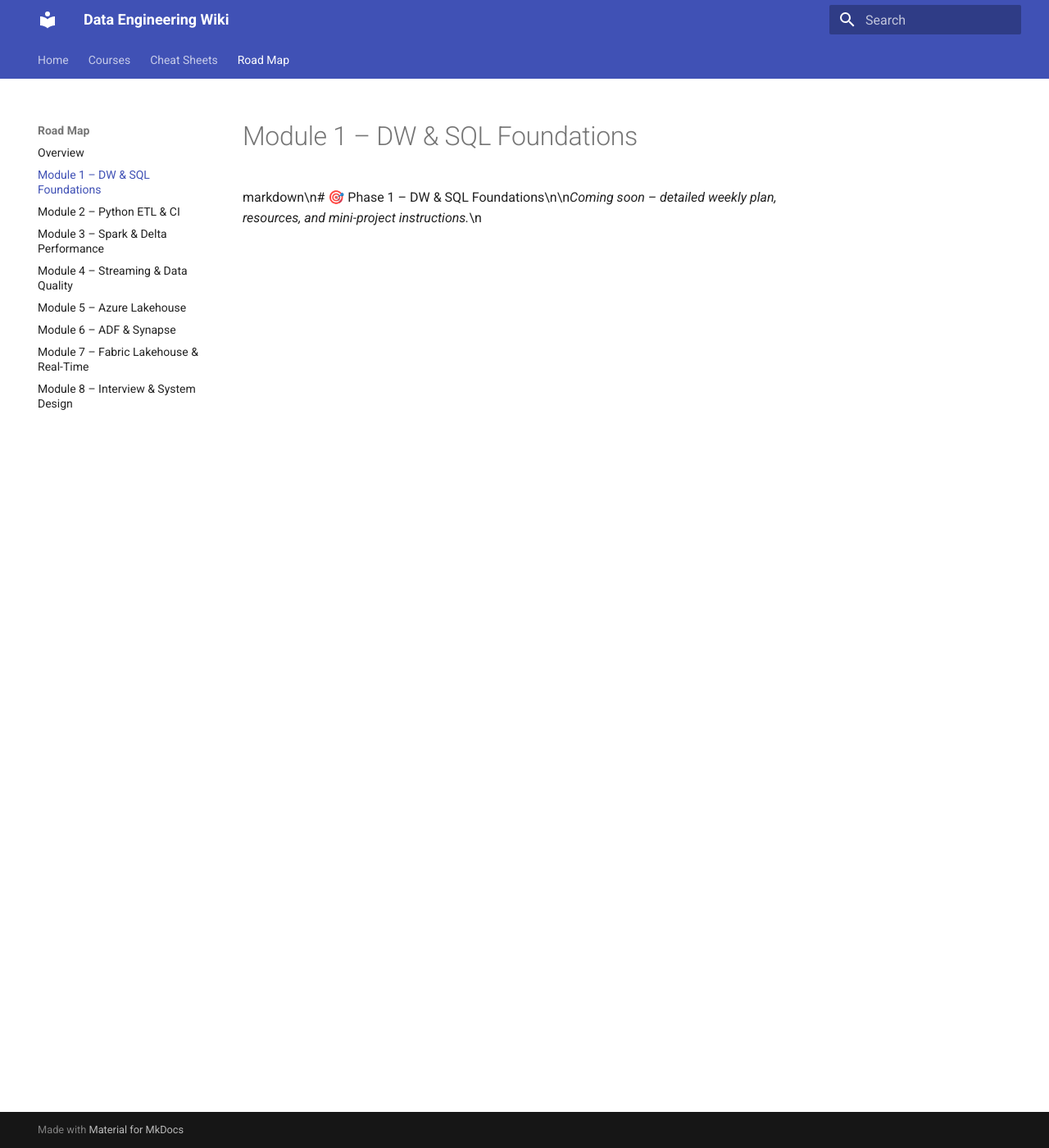
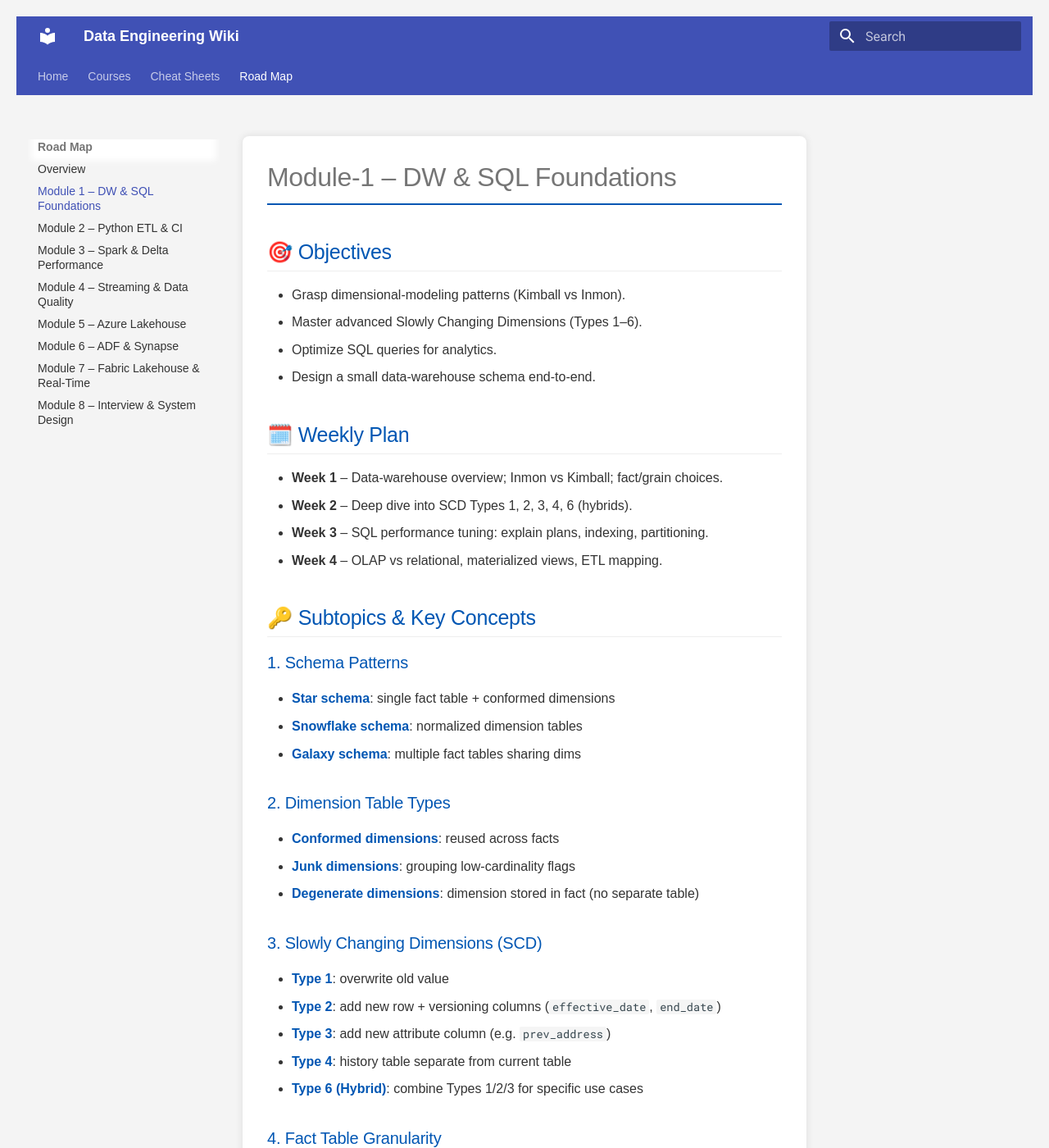
Before and after one commit to cpvardhan/data-engineering-wiki, an MkDocs documentation site: the page built from docs/roadmap/module1.md, in a window 1280 px wide and 1400 px high. Shown: the whole window at 82% size. Built offline with MkDocs 1.6.1 and Material for MkDocs 9.7.7, drawn with Linux system fonts in a browser that asks for light colours; some of the changed text lies outside the part shown.

Commit message:
Update module1.md

```diff
--- a/docs/roadmap/module1.md
+++ b/docs/roadmap/module1.md
@@ -1 +1,146 @@
-markdown\n# 🎯 Phase 1 – DW & SQL Foundations\n\n*Coming soon – detailed weekly plan, resources, and mini-project instructions.*\n
+<!DOCTYPE html>
+<html lang="en">
+<head>
+    <meta charset="UTF-8">
+    <meta name="viewport" content="width=device-width, initial-scale=1.0">
+    <title>Module-1 – DW & SQL Foundations</title>
+    <style>
+        body {
+            font-family: Arial, sans-serif;
+            line-height: 1.6;
+            margin: 0;
+            padding: 20px;
+            background-color: #f4f4f4;
+            color: #333;
+        }
+        .container {
+            max-width: 900px;
+            margin: auto;
+            background: #fff;
+            padding: 30px;
+            border-radius: 8px;
+            box-shadow: 0 0 10px rgba(0, 0, 0, 0.1);
+        }
+        h1, h2, h3 {
+            color: #0056b3;
+        }
+        h1 {
+            border-bottom: 2px solid #0056b3;
+            padding-bottom: 10px;
+            margin-bottom: 20px;
+        }
+        h2 {
+            margin-top: 30px;
+            border-bottom: 1px solid #eee;
+            padding-bottom: 5px;
+        }
+        ul {
+            list-style-type: disc;
+            margin-left: 20px;
+        }
+        ul ul {
+            list-style-type: circle;
+        }
+        strong {
+            color: #0056b3;
+        }
+        .weekly-plan strong {
+            color: #333;
+        }
+        .mini-projects ul {
+            list-style-type: decimal;
+        }
+        .resources ul {
+            list-style-type: square;
+        }
+    </style>
+</head>
+<body>
+    <div class="container">
+        <h1>Module-1 – DW & SQL Foundations</h1>
+
+        <h2>🎯 Objectives</h2>
+        <ul>
+            <li>Grasp dimensional-modeling patterns (Kimball vs Inmon). </li>
+            <li>Master advanced Slowly Changing Dimensions (Types 1–6). </li>
+            <li>Optimize SQL queries for analytics. </li>
+            <li>Design a small data-warehouse schema end-to-end.</li>
+        </ul>
+
+        <h2>🗓️ Weekly Plan</h2>
+        <ul class="weekly-plan">
+            <li><strong>Week 1</strong> – Data-warehouse overview; Inmon vs Kimball; fact/grain choices. </li>
+            <li><strong>Week 2</strong> – Deep dive into SCD Types 1, 2, 3, 4, 6 (hybrids). </li>
+            <li><strong>Week 3</strong> – SQL performance tuning: explain plans, indexing, partitioning. </li>
+            <li><strong>Week 4</strong> – OLAP vs relational, materialized views, ETL mapping.</li>
+        </ul>
+
+        <h2>🔑 Subtopics & Key Concepts</h2>
+
+        <h3>1. Schema Patterns</h3>
+        <ul>
+            <li><strong>Star schema</strong>: single fact table + conformed dimensions </li>
+            <li><strong>Snowflake schema</strong>: normalized dimension tables </li>
+            <li><strong>Galaxy schema</strong>: multiple fact tables sharing dims </li>
+        </ul>
+
+        <h3>2. Dimension Table Types</h3>
+        <ul>
+            <li><strong>Conformed dimensions</strong>: reused across facts </li>
+            <li><strong>Junk dimensions</strong>: grouping low-cardinality flags </li>
+            <li><strong>Degenerate dimensions</strong>: dimension stored in fact (no separate table) </li>
+        </ul>
+
+        <h3>3. Slowly Changing Dimensions (SCD)</h3>
+        <ul>
+            <li><strong>Type 1</strong>: overwrite old value </li>
+            <li><strong>Type 2</strong>: add new row + versioning columns (<code>effective_date</code>, <code>end_date</code>) </li>
+            <li><strong>Type 3</strong>: add new attribute column (e.g. <code>prev_address</code>) </li>
+            <li><strong>Type 4</strong>: history table separate from current table </li>
+            <li><strong>Type 6 (Hybrid)</strong>: combine Types 1/2/3 for specific use cases </li>
+        </ul>
+
+        <h3>4. Fact Table Granularity</h3>
+        <ul>
+            <li><strong>Transaction facts</strong>: one row per event </li>
+            <li><strong>Periodic snapshot facts</strong>: one row per period summary </li>
+            <li><strong>Accumulating snapshot facts</strong>: track process lifecycle </li>
+        </ul>
+
+        <h3>5. Keys & Indexing</h3>
+        <ul>
+            <li><strong>Surrogate vs natural keys</strong>: hidden identity vs business key </li>
+            <li><strong>Clustered vs non-clustered indexes</strong> </li>
+            <li><strong>Columnstore indexes</strong>: for high-performance analytics </li>
+        </ul>
+
+        <h3>6. Partitioning Strategies</h3>
+        <ul>
+            <li><strong>Range partitioning</strong>: by date or numeric range </li>
+            <li><strong>List/hHash partitioning</strong>: by category or hash function </li>
+            <li>Benefits: improved prune, maintenance, parallelism </li>
+        </ul>
+
+        <h3>7. Materialized Views</h3>
+        <ul>
+            <li><strong>Pre-computed aggregations</strong> </li>
+            <li><strong>Refresh modes</strong>: on-demand vs incremental </li>
+            <li>Use-cases: speeding up complex joins/aggregates </li>
+        </ul>
+
+        <h2>🔨 Mini-Projects</h2>
+        <ul class="mini-projects">
+            <li><strong>Retail DW Prototype</strong>: Model & implement a 3-star schema in Postgres (DDL + ERD). </li>
+            <li><strong>SCD Pipeline</strong>: Load CSV to Type-2 dimension with history tracking. </li>
+            <li><strong>SQL Tuning Lab</strong>: Optimize 10 complex analytical queries on a 1 GB dataset.</li>
+        </ul>
+
+        <h2>📚 Resources</h2>
+        <ul class="resources">
+            <li>Ralph Kimball’s Dimensional Modeling Techniques </li>
+            <li><em>SQL Performance Explained</em> by Markus Winand </li>
+            <li>PostgreSQL docs: partitioning & indexing </li>
+        </ul>
+    </div>
+</body>
+</html>
```
